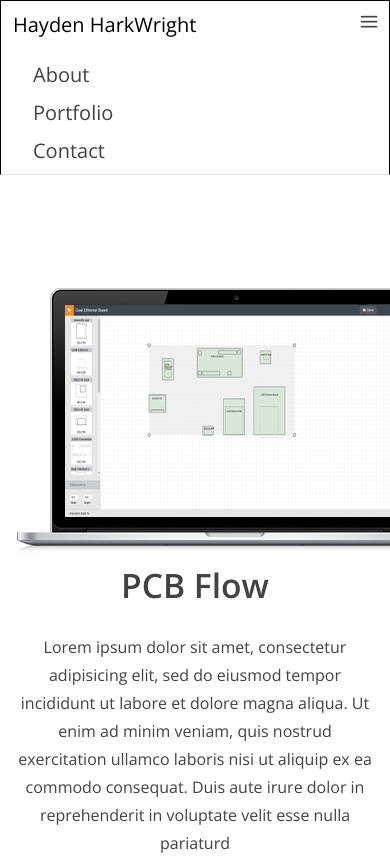
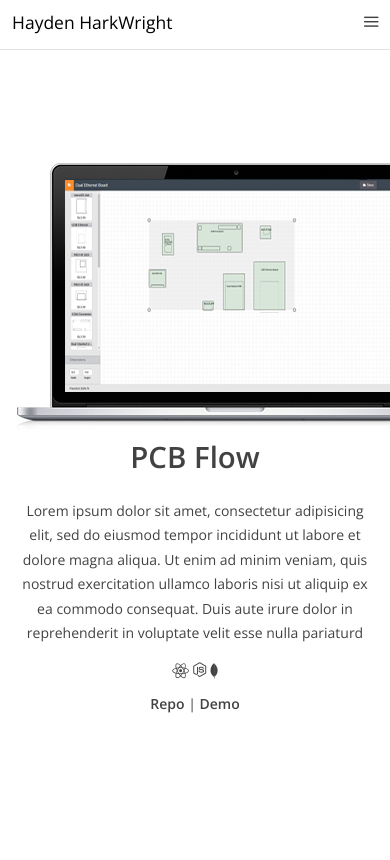
Before and after one commit to hayden7913/portfolio, a React app: page /#/portfolio in a window 390 px wide. Shown: the top 860 px of the page. Built offline with nearby package versions, Linux system fonts and the light colour scheme; some packages are replaced by stand-ins of ours; a web font is replaced by a local one.

Commit message:
Tweaks font about font sizes for mobile view

```diff
--- a/src/components/LandingPage.js
+++ b/src/components/LandingPage.js
@@ -1,10 +1,10 @@
 import React, { Component } from 'react';
-
+import { withRouter } from  'react-router';
 import Portfolio from './Portfolio';
 import Nav from './Nav';
 import Routes from '../routes';
 
-export default class LandingPage extends Component {
+class LandingPage extends Component {
   constructor() {
     super();
     this.state = {
@@ -29,3 +29,5 @@ export default class LandingPage extends Component {
     );
   }
 }
+
+export default withRouter(LandingPage);
--- a/src/components/Nav.js
+++ b/src/components/Nav.js
@@ -4,9 +4,13 @@ import { Link } from 'react-router-dom';
 import Portfolio from './Portfolio';
 
 export default function Nav({ areLinksHidden, onMenuClick }) {
-  console.log(areLinksHidden);
   const navClass = classNames('nav', {
-    'is-active': areLinksHidden
+    'is-active': !areLinksHidden
+  });
+
+  const menuIconClass = classNames('nav-menu-icon', {
+    'icon-menu-2': areLinksHidden,
+    'icon-close-1': !areLinksHidden,
   });
 
   return (
@@ -14,7 +18,7 @@ export default function Nav({ areLinksHidden, onMenuClick }) {
       <div className="container">
         <div className="nav-left">
           <span className="nav-name">Hayden HarkWright</span>
-          <span className="nav-menu-icon icon-menu-2" onClick={onMenuClick}></span>
+          <span className={menuIconClass} onClick={onMenuClick}></span>
         </div>
         <div className="nav-right">
           <Link to="/" className="nav-menu-item">About</Link>
--- a/src/styles/_base.scss
+++ b/src/styles/_base.scss
@@ -5,7 +5,7 @@
 body {
   color: $black-faded;
   font-family: $font-primary;
-  font-size: 16px;
+  font-size: 14px;
   // padding: 25px;
   padding-top: 0;
 }
--- a/src/styles/_mixins.scss
+++ b/src/styles/_mixins.scss
@@ -3,6 +3,12 @@
   top: 50%;
   left: 50%;
   @include transform(translate(-50%, -50%));
+}
+
+@mixin center-vert() {
+  position: absolute;
+  top: 50%;
+  @include transform(translateY(-50%));
 }
 
 @mixin fade-in-delay($seconds) {
--- a/src/styles/components/about.scss
+++ b/src/styles/components/about.scss
@@ -1,24 +1,26 @@
+.about-section {
+  margin-top: 10%;
+}
+
 .about-heading {
  // font-size: 3.5em;
  font-size: 2em;
 }
 
-// .about-paragraph {
-// }
-
-.about-paragraph, .about-contact-wrapper  {
+.about-paragraph, .about-contact-wrapper {
   color: black;
   font-family: $font-secondary;
-  font-size: 1.4em;
+  font-size: 1.2em;
   font-weight: 300;
   max-width: 100%;
   width: 850px;
 }
 
 .about-contact-wrapper {
-  font-size: 1.3em;
+  font-size: 1.1em;
 }
 
-.about-section {
-  margin-top: 10%;
+.about-contact-message {
+  display: block;
+  margin-bottom: 5px;
 }
--- a/src/styles/components/nav.scss
+++ b/src/styles/components/nav.scss
@@ -1,10 +1,16 @@
 .nav {
-  border: 1px solid #000;
   border-bottom: 1px solid $grey-light;
   color: $black-faded;
   font-weight: 400;
   font-size: 1.25em;
+  overflow: hidden;
   position: relative;
+  height: 50px;
+  transition: height .4s ease;
+
+  &.is-active {
+    height: 165px;
+  }
   // padding: 50px 0;
   // padding: 25px 10px;
 }
@@ -15,7 +21,6 @@
 }
 
 .nav-right {
-  margin-top: 10px;
   // text-align: right;
   text-align: left;
 }
@@ -32,10 +37,11 @@
     color: $color-primary;
   }
 }
+
 .nav-menu-icon {
   position: absolute;
   right: 10px;
-  top: 10px;
+  top: 13px;
 }
 
 .nav-name {
```
